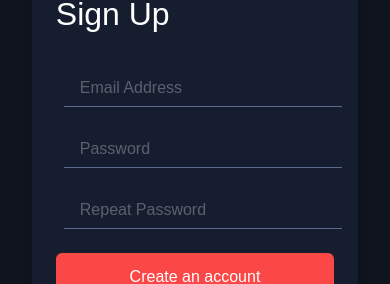
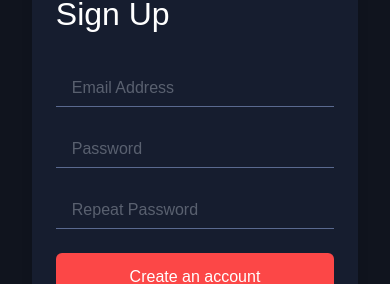
Before and after one commit to knoeks/Projektinis-darbas, a React (Vite) app: page / in a window 390 px wide. Shown: the part 166-450 px from the top of the page. Built offline with nearby package versions, Linux system fonts and the light colour scheme.

Commit message:
Minor fixes

```diff
--- a/src/index.css
+++ b/src/index.css
@@ -20,7 +20,7 @@
   @apply md:ml-[2rem] bg-red text-white rounded-[0.375rem]  mb-[1.5rem] md:w-[21rem] w-[17.4rem] h-[3rem] hover:bg-white/90 hover:text-black transition font-outfit ml-[1.5rem]
 }
 .signup--input{
- @apply md:w-[21rem] w-[17.4rem] mx-[2rem] h-[2.31rem] mb-[1.5rem] bg-transparent border-b focus:outline-none focus:border-red text-white
+ @apply md:w-[21rem] w-[17.4rem] md:mx-[2rem] mx-[1.5rem] h-[2.31rem] mb-[1.5rem] bg-transparent border-b focus:outline-none focus:border-red text-white
 }
 .login--input{
   @apply md:w-[21rem] w-[17.4rem] md:mx-[2rem] mx-[1.5rem] h-[2.31rem] mb-[1.5rem] bg-transparent border-b focus:outline-none focus:border-red text-white
```
